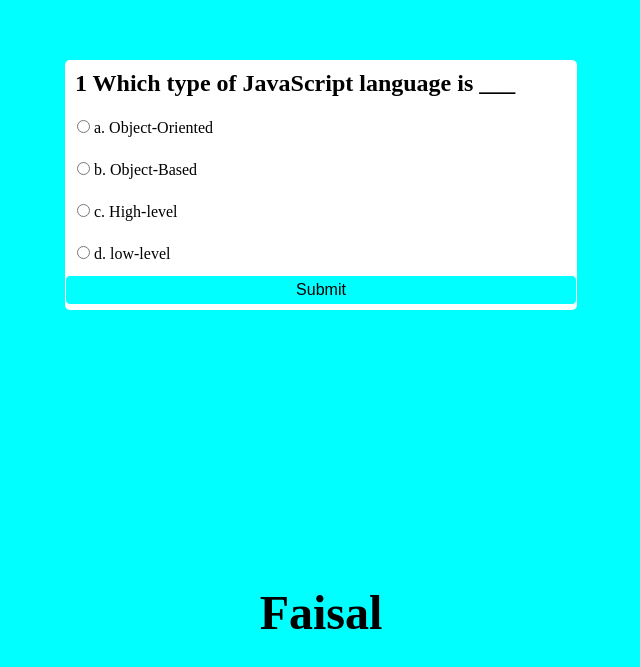
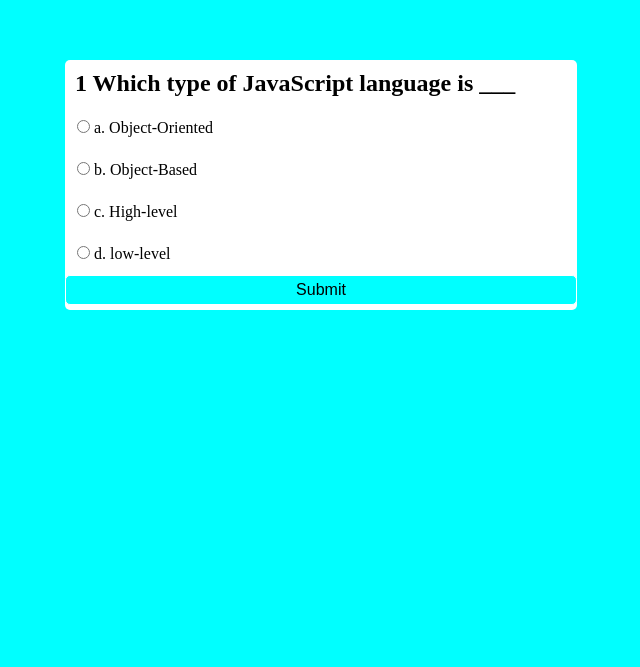
Before and after one commit to SWE-FAISAL/QUIZZ-APP, a plain HTML site: page index.html in a window 1280 px wide. Shown: the part 215-882 px from the top of the page, without its empty margins (319-959 px from the left). After the commit the page ends 800 px from the top, so only its background shows below. Drawn offline with Linux system fonts and the light colour scheme.

Commit message:
new branch added

```diff
--- a/index.html
+++ b/index.html
@@ -34,11 +34,6 @@
             <button class="btn" onclick="submit()">Submit</button>
         </div>
     </div>
-    <footer>
-        <h1>Faisal</h1>
-    </footer>
-
-
 
     <script src="./script.js"></script>
 </body>
```
